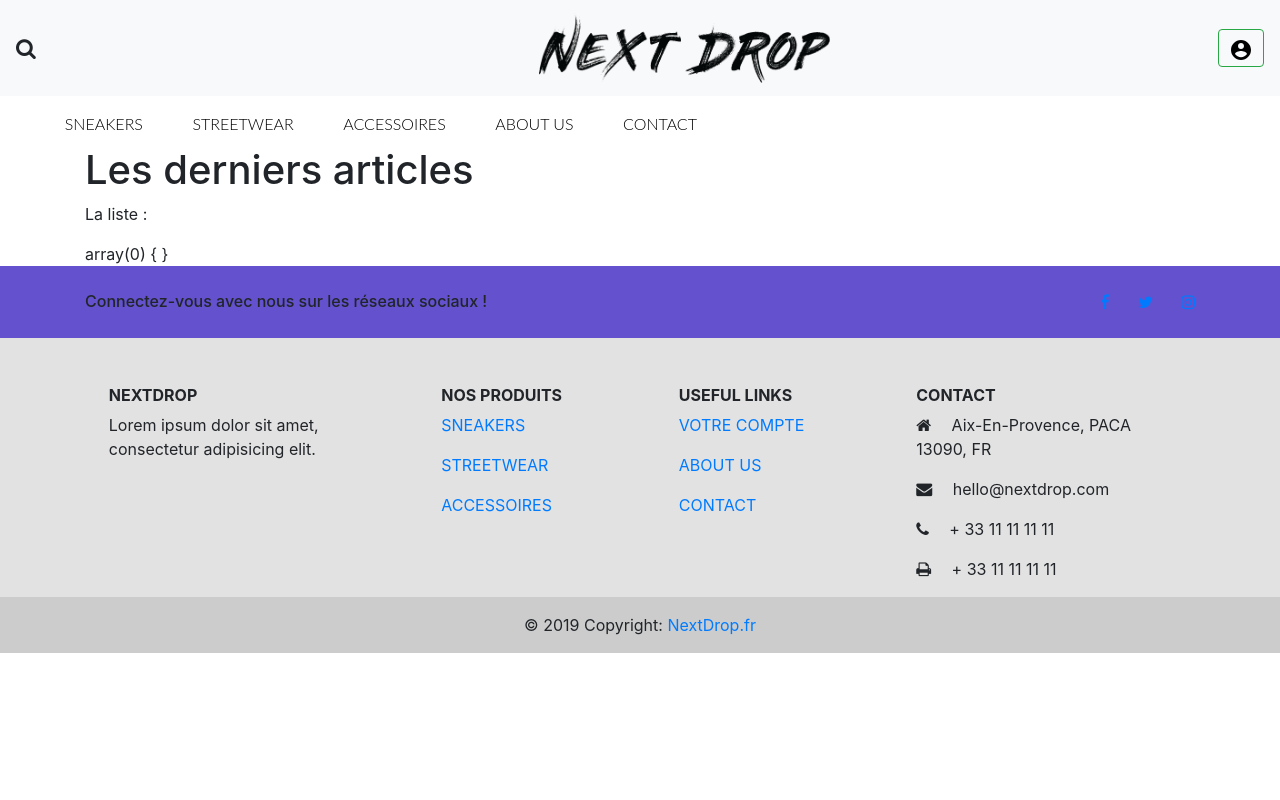
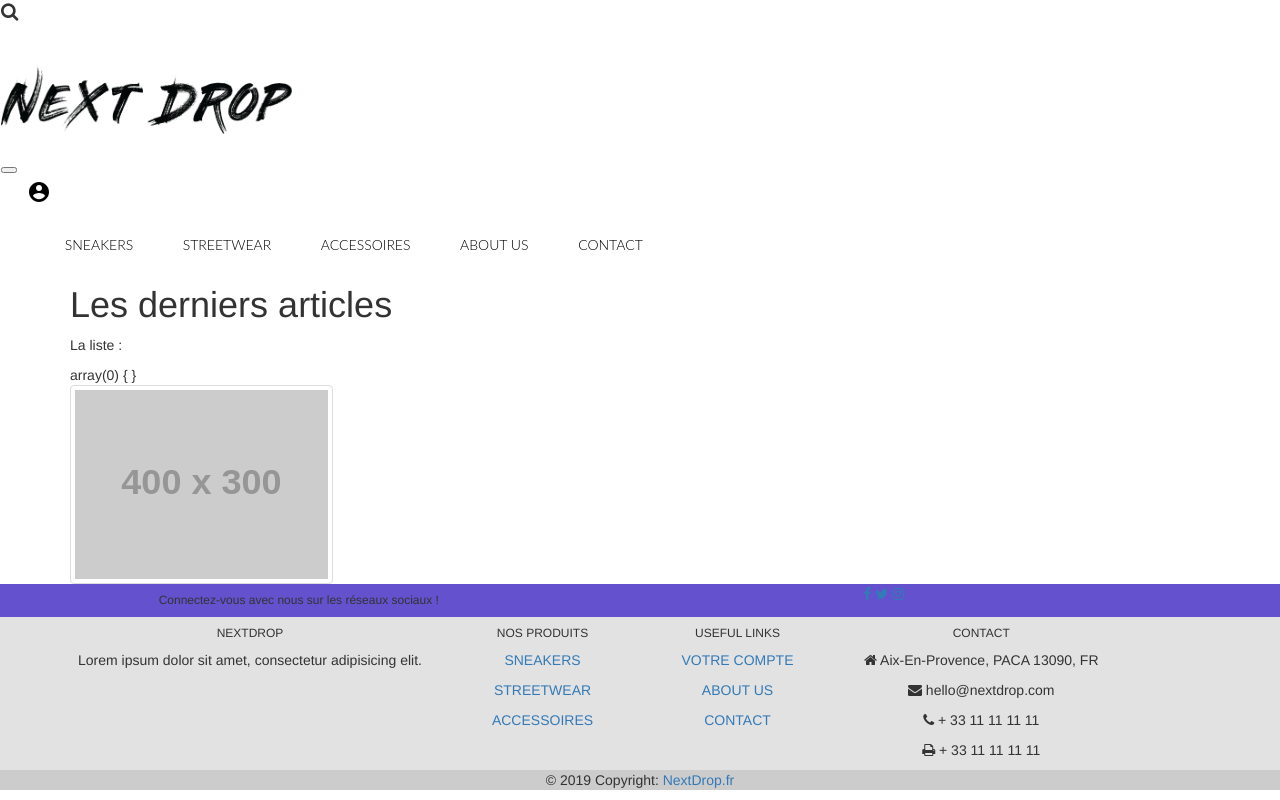
Before and after one commit to RadhoineUlyss/NextDrop, a CodeIgniter app: page /database/sneakers in a window 1280 px wide. Run offline with CodeIgniter, Linux system fonts and the light colour scheme; grey boxes labelled with a size stand in for pictures from a placeholder-image service; data that the repository does not hold is empty; some libraries are stand-ins or nearby versions.

Commit message:
Update sneakers_view.php

```diff
--- a/application/views/sneakers_view.php
+++ b/application/views/sneakers_view.php
@@ -5,3 +5,11 @@
 <?php
     var_dump($sneakers);
 ?>
+
+<div id="galerie" class="row text-center text-lg-left">
+    <div class="articlebox col-lg-3 col-md-4 col-xs-6">
+        <a href="#" class="d-block mb-4 h-100">
+            <img class="img-fluid img-thumbnail" src="http://placehold.it/400x300" alt="">
+        </a>
+    </div>
+</div>
```
